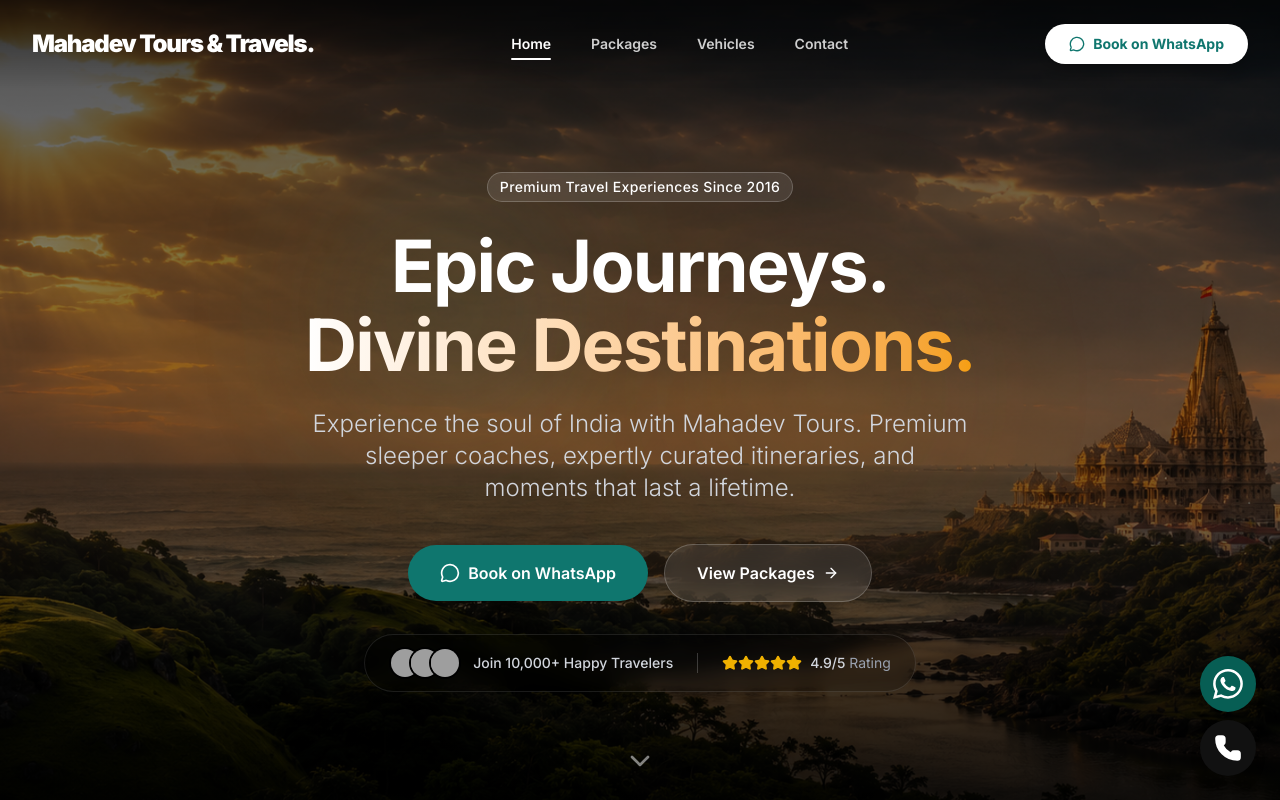
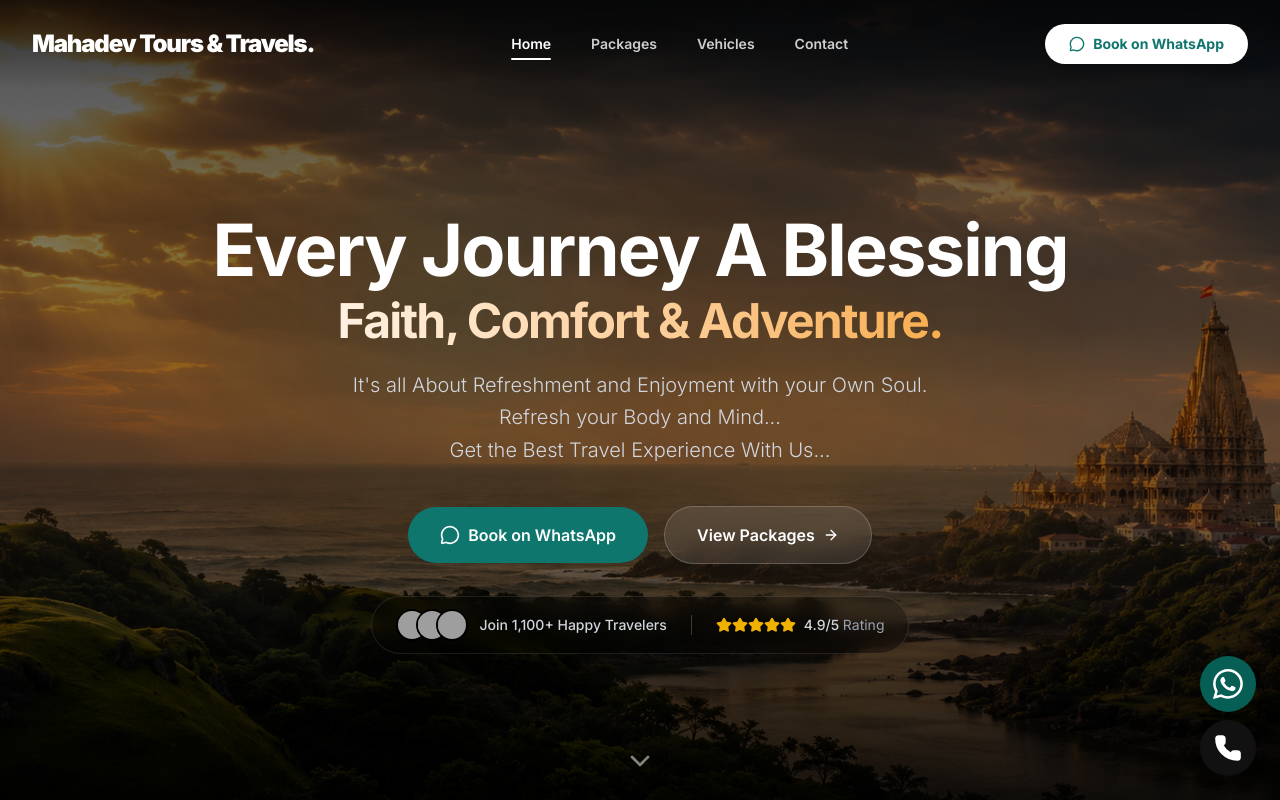
Before and after one commit to dhruvdxb/mahadev-tours-website, a Next.js app: page / in a window 1280 px wide. Shown: the top 800 px of the page. Built offline with nearby package versions, Linux system fonts and the light colour scheme; grey boxes are pictures that could not be loaded.

Commit message:
Update Hero Content pages

```diff
--- a/components/Hero.tsx
+++ b/components/Hero.tsx
@@ -4,112 +4,154 @@
 import { motion, useScroll, useTransform } from "framer-motion";
 import Link from "next/link";
 import Image from "next/image";
-import { MessageCircle, ArrowRight, ChevronDown, Star } from "lucide-react";
+import {
+  MessageCircle,
+  ArrowRight,
+  ChevronDown,
+  Star,
+} from "lucide-react";
 
 export default function Hero() {
   const ref = useRef(null);
+
   const { scrollYProgress } = useScroll({
     target: ref,
     offset: ["start start", "end start"],
   });
 
-  // Parallax effect for the background image
+  // Parallax Effect
   const y = useTransform(scrollYProgress, [0, 1], ["0%", "50%"]);
   const opacity = useTransform(scrollYProgress, [0, 0.8], [1, 0]);
 
   return (
     <section
       ref={ref}
-      className="relative h-screen w-full flex items-center justify-center overflow-hidden bg-black"
+      className="relative flex h-screen w-full items-center justify-center overflow-hidden bg-black"
     >
-      {/* Background Image with Parallax - Upgraded to Next.js Image */}
+      {/* Background */}
       <motion.div
         style={{ y, opacity }}
-        className="absolute inset-0 w-full h-full"
+        className="absolute inset-0 h-full w-full"
       >
         <Image
           src="/CoverPhoto.png"
           alt="Mahadev Tours Cover"
           fill
-          priority // Forces the browser to load this immediately for better mobile speed scores
+          priority
           sizes="100vw"
-          className="object-cover scale-105"
+          className="scale-105 object-cover"
         />
-        {/* Strictly black gradient so the text is readable but the image shines through */}
-        <div className="absolute inset-0 bg-gradient-to-b from-black/70 via-black/40 to-black/90 z-10" />
+
+        {/* Overlay */}
+        <div className="absolute inset-0 z-10 bg-gradient-to-b from-black/70 via-black/40 to-black/90" />
       </motion.div>
 
-      {/* Floating Animated Shapes */}
-      <div className="absolute inset-0 overflow-hidden z-10 pointer-events-none">
+      {/* Floating Blur Shapes */}
+      <div className="pointer-events-none absolute inset-0 z-10 overflow-hidden">
         <motion.div
-          animate={{ y: [0, -20, 0], opacity: [0.3, 0.6, 0.3] }}
-          transition={{ duration: 5, repeat: Infinity, ease: "easeInOut" }}
-          className="absolute top-1/4 left-1/4 w-64 h-64 bg-primary/20 rounded-full blur-3xl mix-blend-screen"
+          animate={{
+            y: [0, -20, 0],
+            opacity: [0.3, 0.6, 0.3],
+          }}
+          transition={{
+            duration: 5,
+            repeat: Infinity,
+            ease: "easeInOut",
+          }}
+          className="absolute left-1/4 top-1/4 h-64 w-64 rounded-full bg-primary/20 blur-3xl mix-blend-screen"
         />
+
         <motion.div
-          animate={{ y: [0, 30, 0], opacity: [0.2, 0.5, 0.2] }}
-          transition={{ duration: 7, repeat: Infinity, ease: "easeInOut" }}
-          className="absolute bottom-1/3 right-1/4 w-72 h-72 bg-accent/20 rounded-full blur-3xl mix-blend-screen"
+          animate={{
+            y: [0, 30, 0],
+            opacity: [0.2, 0.5, 0.2],
+          }}
+          transition={{
+            duration: 7,
+            repeat: Infinity,
+            ease: "easeInOut",
+          }}
+          className="absolute bottom-1/3 right-1/4 h-72 w-72 rounded-full bg-accent/20 blur-3xl mix-blend-screen"
         />
       </div>
 
-      {/* Main Content */}
-      <div className="relative z-20 flex flex-col items-center text-center px-4 max-w-5xl mx-auto mt-16">
+      {/* Hero Content */}
+      <div className="relative z-20 mx-auto mt-16 flex max-w-5xl flex-col items-center px-4 text-center">
+        {/* Badge */}
         <motion.div
           initial={{ opacity: 0, y: 30 }}
           animate={{ opacity: 1, y: 0 }}
-          transition={{ duration: 0.8, ease: "easeOut" }}
+          transition={{
+            duration: 0.8,
+            ease: "easeOut",
+          }}
         >
-          <span className="inline-block py-1 px-3 rounded-full bg-white/10 backdrop-blur-md border border-white/20 text-white text-xs sm:text-sm font-medium tracking-wide mb-6">
-            Premium Travel Experiences Since 2016
-          </span>
         </motion.div>
 
-        {/* Scaled down text-5xl to text-4xl on base mobile to prevent overflow */}
+        {/* Heading */}
         <motion.h1
           initial={{ opacity: 0, y: 30 }}
           animate={{ opacity: 1, y: 0 }}
-          transition={{ duration: 0.8, delay: 0.1, ease: "easeOut" }}
-          className="text-4xl sm:text-5xl md:text-7xl font-bold text-white tracking-tight leading-[1.1]"
+          transition={{
+            duration: 0.8,
+            delay: 0.1,
+            ease: "easeOut",
+          }}
+          className="text-4xl font-bold leading-[1.1] tracking-tight text-white sm:text-5xl md:text-7xl"
         >
-          Epic Journeys. <br />
-          <span className="text-transparent bg-clip-text bg-gradient-to-r from-primary-foreground to-accent">
-            Divine Destinations.
+          Every Journey A Blessing
+          <br />
+
+          <span className="mt-2 block bg-gradient-to-r from-primary-foreground to-accent bg-clip-text text-3xl text-transparent sm:text-4xl md:text-5xl">
+            Faith, Comfort &amp; Adventure.
           </span>
         </motion.h1>
 
-        {/* Adjusted padding and font sizes for mobile reading */}
+        {/* Description */}
         <motion.p
           initial={{ opacity: 0, y: 30 }}
           animate={{ opacity: 1, y: 0 }}
-          transition={{ duration: 0.8, delay: 0.2, ease: "easeOut" }}
-          className="mt-6 text-base sm:text-lg md:text-2xl text-gray-300 font-light max-w-2xl px-2"
+          transition={{
+            duration: 0.8,
+            delay: 0.2,
+            ease: "easeOut",
+          }}
+          className="mt-6 max-w-2xl px-2 text-base font-light leading-relaxed text-gray-300 sm:text-lg md:text-xl"
         >
-          Experience the soul of India with Mahadev Tours. Premium sleeper coaches, expertly curated itineraries, and moments that last a lifetime.
+          It&apos;s all About Refreshment and Enjoyment with your Own Soul.
+          <br />
+          Refresh your Body and Mind...
+          <br />
+          Get the Best Travel Experience With Us...
         </motion.p>
 
-        {/* Call to Action Buttons */}
+        {/* CTA Buttons */}
         <motion.div
           initial={{ opacity: 0, y: 30 }}
           animate={{ opacity: 1, y: 0 }}
-          transition={{ duration: 0.8, delay: 0.3, ease: "easeOut" }}
-          className="mt-10 flex flex-col sm:flex-row items-center gap-4 w-full sm:w-auto"
+          transition={{
+            duration: 0.8,
+            delay: 0.3,
+            ease: "easeOut",
+          }}
+          className="mt-10 flex w-full flex-col items-center gap-4 sm:w-auto sm:flex-row"
         >
           <Link
             href="https://wa.me/917802062340"
             target="_blank"
-            className="group flex items-center justify-center gap-2 bg-primary text-white px-8 py-4 rounded-full text-base font-semibold transition-all hover:bg-primary/90 hover:scale-105 hover:shadow-lg hover:shadow-primary/30 w-full sm:w-auto"
+            className="group flex w-full items-center justify-center gap-2 rounded-full bg-primary px-8 py-4 text-base font-semibold text-white transition-all hover:scale-105 hover:bg-primary/90 hover:shadow-lg hover:shadow-primary/30 sm:w-auto"
           >
-            <MessageCircle className="w-5 h-5" />
+            <MessageCircle className="h-5 w-5" />
             Book on WhatsApp
           </Link>
 
           <Link
             href="/packages"
-            className="group flex items-center justify-center gap-2 bg-white/10 backdrop-blur-md border border-white/20 text-white px-8 py-4 rounded-full text-base font-semibold transition-all hover:bg-white/20 w-full sm:w-auto"
+            className="group flex w-full items-center justify-center gap-2 rounded-full border border-white/20 bg-white/10 px-8 py-4 text-base font-semibold text-white backdrop-blur-md transition-all hover:bg-white/20 sm:w-auto"
           >
             View Packages
-            <ArrowRight className="w-4 h-4 transition-transform group-hover:translate-x-1" />
+
+            <ArrowRight className="h-4 w-4 transition-transform group-hover:translate-x-1" />
           </Link>
         </motion.div>
 
@@ -117,31 +159,57 @@
         <motion.div
           initial={{ opacity: 0, y: 20 }}
           animate={{ opacity: 1, y: 0 }}
-          transition={{ duration: 0.8, delay: 0.5, ease: "easeOut" }}
-          className="mt-8 flex flex-col sm:flex-row items-center gap-4 sm:gap-6 bg-black/20 backdrop-blur-sm px-6 py-3 rounded-full border border-white/10"
+          transition={{
+            duration: 0.8,
+            delay: 0.5,
+            ease: "easeOut",
+          }}
+          className="mt-8 flex flex-col items-center gap-4 rounded-full border border-white/10 bg-black/20 px-6 py-3 backdrop-blur-sm sm:flex-row sm:gap-6"
         >
-          {/* Overlapping Avatars & Text */}
+          {/* Travelers */}
           <div className="flex items-center gap-3">
-            <div className="flex -space-x-3">
-              <img src="https://i.pravatar.cc/100?img=32" alt="Traveler" className="w-8 h-8 rounded-full border-2 border-black object-cover" />
-              <img src="https://i.pravatar.cc/100?img=47" alt="Traveler" className="w-8 h-8 rounded-full border-2 border-black object-cover" />
-              <img src="https://i.pravatar.cc/100?img=12" alt="Traveler" className="w-8 h-8 rounded-full border-2 border-black object-cover" />
+            <div className="-space-x-3 flex">
+              <img
+                src="https://i.pravatar.cc/100?img=32"
+                alt="Traveler"
+                className="h-8 w-8 rounded-full border-2 border-black object-cover"
+              />
+              <img
+                src="https://i.pravatar.cc/100?img=47"
+                alt="Traveler"
+                className="h-8 w-8 rounded-full border-2 border-black object-cover"
+              />
+              <img
+                src="https://i.pravatar.cc/100?img=12"
+                alt="Traveler"
+                className="h-8 w-8 rounded-full border-2 border-black object-cover"
+              />
             </div>
-            <p className="text-sm text-gray-300 font-medium">Join 10,000+ Happy Travelers</p>
+
+            <p className="text-sm font-medium text-gray-300">
+              Join 1,100+ Happy Travelers
+            </p>
           </div>
 
-          {/* Vertical Divider (Hidden on mobile) */}
-          <div className="hidden sm:block w-px h-5 bg-white/20"></div>
+          {/* Divider */}
+          <div className="hidden h-5 w-px bg-white/20 sm:block" />
 
           {/* Rating */}
           <div className="flex items-center gap-2">
             <div className="flex text-yellow-500">
-              {[...Array(5)].map((_, i) => (
-                <Star key={i} className="w-4 h-4 fill-current" />
+              {[...Array(5)].map((_, index) => (
+                <Star
+                  key={index}
+                  className="h-4 w-4 fill-current"
+                />
               ))}
             </div>
-            <p className="text-sm text-gray-300 font-medium">
-              4.9/5 <span className="text-gray-400 font-normal">Rating</span>
+
+            <p className="text-sm font-medium text-gray-300">
+              4.9/5{" "}
+              <span className="font-normal text-gray-400">
+                Rating
+              </span>
             </p>
           </div>
         </motion.div>
@@ -151,14 +219,21 @@
       <motion.div
         initial={{ opacity: 0 }}
         animate={{ opacity: 1 }}
-        transition={{ delay: 1, duration: 1 }}
-        className="absolute bottom-8 left-1/2 -translate-x-1/2 z-20"
+        transition={{
+          delay: 1,
+          duration: 1,
+        }}
+        className="absolute bottom-8 left-1/2 z-20 -translate-x-1/2"
       >
         <motion.div
           animate={{ y: [0, 10, 0] }}
-          transition={{ repeat: Infinity, duration: 1.5, ease: "easeInOut" }}
+          transition={{
+            repeat: Infinity,
+            duration: 1.5,
+            ease: "easeInOut",
+          }}
         >
-          <ChevronDown className="w-8 h-8 text-white/50" />
+          <ChevronDown className="h-8 w-8 text-white/50" />
         </motion.div>
       </motion.div>
     </section>
```
